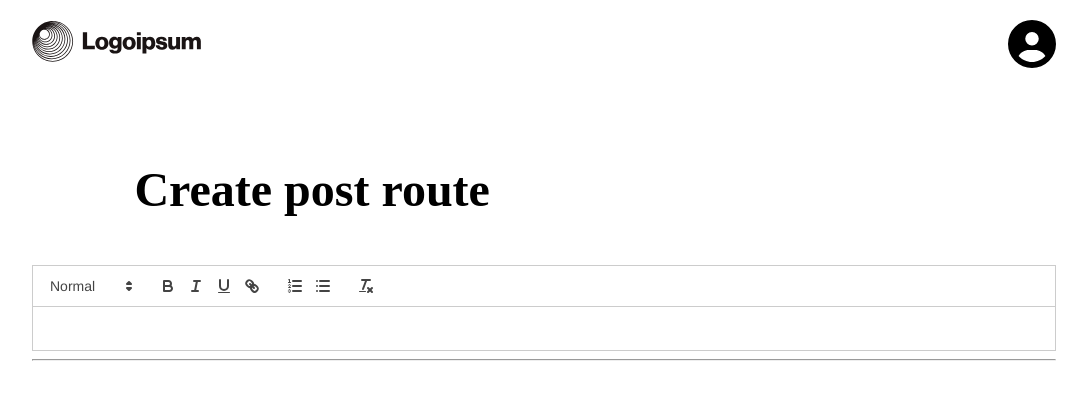
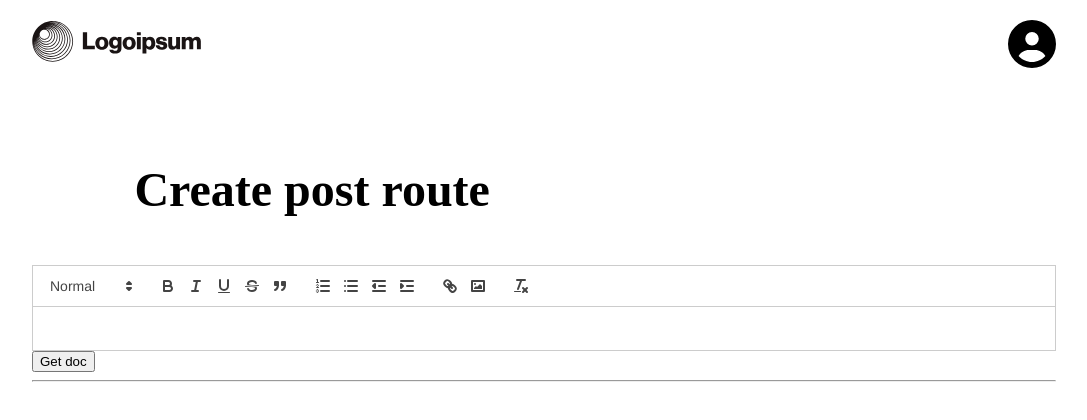
Before and after one commit to Kiril232/personal-blogging-app, a React (Create React App) app: page /create in a window 1280 px wide. Shown: the top 420 px of the page, without its empty margins (96-1183 px from the left). Built offline with nearby package versions, Linux system fonts and the light colour scheme.

Commit message:
add custom image handler for quill

```diff
--- a/src/CreatePost.js
+++ b/src/CreatePost.js
@@ -1,15 +1,82 @@
 import Header from './Header.js'
 import ReactQuill from "react-quill";
 import "react-quill/dist/quill.snow.css";
-import { useState } from "react";
+import { useState, useMemo, useRef } from "react";
+import { collection, setDoc, doc } from "firebase/firestore";
+import { ref, uploadBytesResumable, getDownloadURL } from "firebase/storage";
+import { db, storage } from "./firebase.js"
 
 export default function CreatePost(){
     const [value, setValue] = useState('');
+    const docRef = doc(db, "posts", "2");
+    const documentData = {
+        title: "fourth-post",
+        date: new Date(),
+        content: value,
+        coverImage: "imageURL"
+    }
+    const handleClick = async () => {
+        const newDoc = await setDoc(docRef, documentData);
+    }
+
+    const  uploadToStorage =  (image) => {
+        //TODO: Upload selected image to firebase and get downloadURL
+        const imageRef = ref(storage, image.name + new Date().getTime());
+        // let imageURL = null;
+        uploadBytesResumable(imageRef, image).then(
+            () => {
+                getDownloadURL(imageRef).then(
+                    (url) => {
+                    let selection = quillRef.current.getEditor().getSelection();
+                    quillRef.current.getEditor().insertEmbed(selection.index, "image", url);
+                })
+            }
+        )
+    }
+
+    const handleImage = () => {
+        console.log("Slikata e fatena na delo");
+        const imageInput = document.createElement("input");
+        imageInput.setAttribute("type", "file");
+        imageInput.setAttribute("accept", "image/png, image/gif, image/jpeg, image/bmp");
+        imageInput.click();
+        imageInput.oninput = () => {
+            const image = imageInput.files[0];
+            uploadToStorage(image);
+        }
+    }
+
+    const modules = useMemo(() => ({
+        toolbar: {
+            container: [
+                [{ 'header': [1, 2, false] }],
+                ['bold', 'italic', 'underline','strike', 'blockquote'],
+                [{'list': 'ordered'}, {'list': 'bullet'}, {'indent': '-1'}, {'indent': '+1'}],
+                ['link', 'image'],
+                ['clean'],
+            ],
+
+            handlers: {
+                image: handleImage
+            }
+        }
+    }), [])
+
+      const formats = [
+            'header',
+            'bold', 'italic', 'underline', 'strike', 'blockquote',
+            'list', 'bullet', 'indent',
+            'link', 'image'
+        ]
+
+    const quillRef = useRef(null);
+
     return(
         <div>
             <Header />
             <h1>Create post route</h1>
-            <ReactQuill theme="snow" value={value} onChange={setValue}/>
+            <ReactQuill ref={quillRef}  formats={formats} modules={modules} theme="snow" value={value} onChange={setValue}/>
+            <button onClick={handleClick}>Get doc</button>
             <hr />
             <div className="ql-editor" dangerouslySetInnerHTML={{__html: value}} />
         </div>
--- a/src/firebase.js
+++ b/src/firebase.js
@@ -1,15 +1,12 @@
-// Import the functions you need from the SDKs you need
 import { initializeApp } from "firebase/app";
-import dotenv from 'dotenv'
+// import dotenv from 'dotenv'
+import { getFirestore } from "firebase/firestore";
+import { getStorage } from "firebase/storage";
 
-dotenv.config();
-// TODO: Add SDKs for Firebase products that you want to use
-// https://firebase.google.com/docs/web/setup#available-libraries
+// dotenv.config();
 
-// Your web app's Firebase configuration
-// For Firebase JS SDK v7.20.0 and later, measurementId is optional
 const firebaseConfig = {
-    apiKey: process.env.FIREBASE_API_KEY,
+    apiKey: "AIzaSyCPFJTWkjb8NpQWHm55R4vL26DZaXlHqxA",
     authDomain: "personal-blog-2332.firebaseapp.com",
     projectId: "personal-blog-2332",
     storageBucket: "personal-blog-2332.appspot.com",
@@ -20,3 +17,5 @@ const firebaseConfig = {
 
 // Initialize Firebase
 const app = initializeApp(firebaseConfig);
+export const db = getFirestore(app);
+export const storage = getStorage(app);
```
